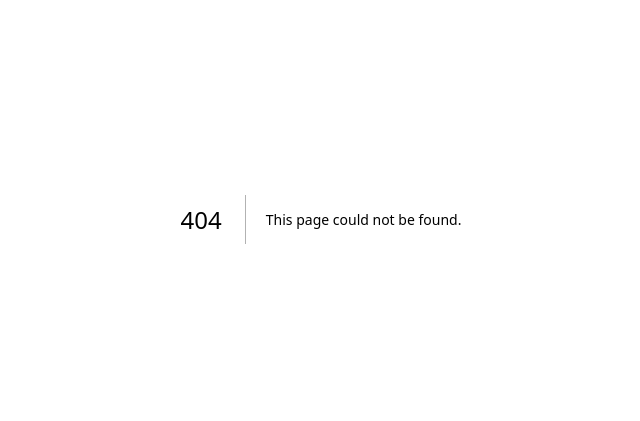
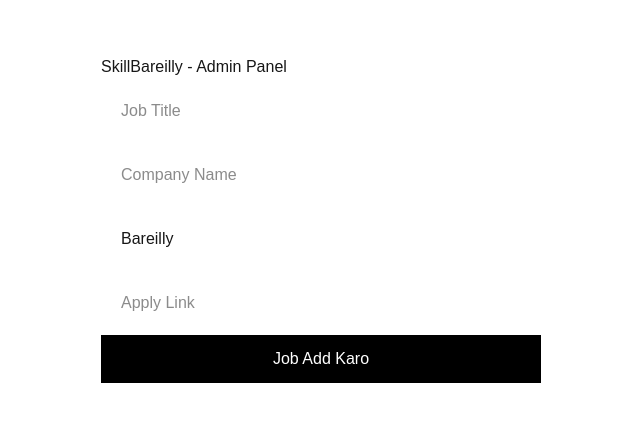
Before and after one commit to Aniketyadav388/skillbareilly, a Next.js app in the folder skillbareilly/: page /admin in a window 1280 px wide. Before the commit this address had no page. Shown: the part 181-602 px from the top of the page, without its empty margins (319-959 px from the left). Built offline with nearby package versions, Linux system fonts and the light colour scheme.

Commit message:
admin panel added

```diff
--- /dev/null
+++ b/skillbareilly/app/admin/page.tsx
@@ -0,0 +1,33 @@
+"use client";
+import { useState } from "react";
+import { supabase } from "@/lib/supabase"; // tera supabase wala file ka path
+
+export default function AdminPage() {
+  const [title, setTitle] = useState("");
+  const [company, setCompany] = useState("");
+  const [location, setLocation] = useState("Bareilly");
+  const [link, setLink] = useState("");
+
+  const addJob = async () => {
+    const { error } = await supabase.from("jobs").insert([
+      { title, company, location, apply_link: link }
+    ]);
+    if (!error) {
+      alert("Job Add Ho Gayi! Live site pe check kar");
+      setTitle(""); setCompany(""); setLink("");
+    } else {
+      alert(error.message);
+    }
+  };
+
+  return (
+    <div style={{padding: 30, maxWidth: 500, margin: "auto"}}>
+      <h1>SkillBareilly - Admin Panel</h1>
+      <input placeholder="Job Title" value={title} onChange={e=>setTitle(e.target.value)} style={{width:"100%", margin:10, padding:10}} />
+      <input placeholder="Company Name" value={company} onChange={e=>setCompany(e.target.value)} style={{width:"100%", margin:10, padding:10}} />
+      <input placeholder="Location" value={location} onChange={e=>setLocation(e.target.value)} style={{width:"100%", margin:10, padding:10}} />
+      <input placeholder="Apply Link" value={link} onChange={e=>setLink(e.target.value)} style={{width:"100%", margin:10, padding:10}} />
+      <button onClick={addJob} style={{width:"100%", padding:12, background:"black", color:"white"}}>Job Add Karo</button>
+    </div>
+  );
+}
```
